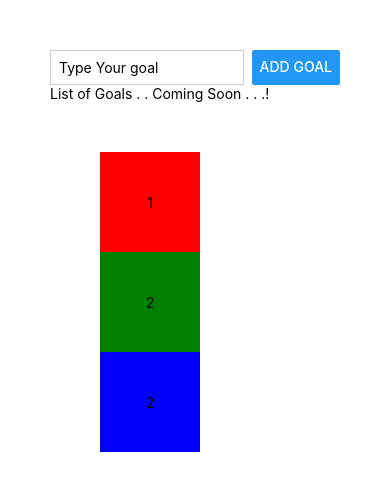
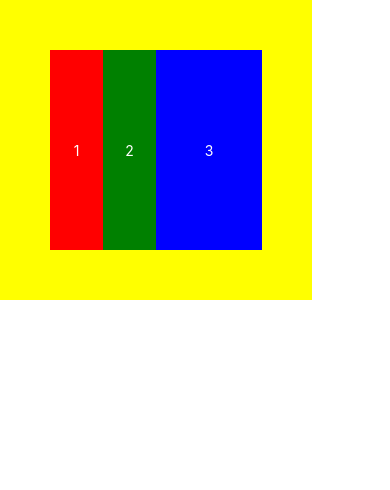
Before and after one commit to aniketicloud/rn-course, a React Native app: screen / in a window 390 px wide. Shown: the top 490 px of the page. Built offline with nearby package versions, Linux system fonts and the light colour scheme.

Commit message:
flexbox deepdive

```diff
--- a/App.js
+++ b/App.js
@@ -4,24 +4,24 @@ import { FlexboxDeep } from './FlexboxDeep';
 
 export default function App() {
   return (
-    <View style={styles.appContainer}>
-      <View style={styles.inputContainer}>
-        <TextInput placeholder='Type Your goal' style={styles.textInput} />
-        <Button title='Add Goal' />
-      </View>
-      <View>
-        <Text>
-          List of Goals . . Coming Soon . . .!
-        </Text>
-      </View>
+    // <View style={styles.appContainer}>
+    //   <View style={styles.inputContainer}>
+    //     <TextInput placeholder='Type Your goal' style={styles.textInput} />
+    //     <Button title='Add Goal' />
+    //   </View>
+    //   <View>
+    //     <Text>
+    //       List of Goals . . Coming Soon . . .!
+    //     </Text>
+    //   </View>
+    // </View>
       <FlexboxDeep />
-    </View>
   );
 }
 
 const styles = StyleSheet.create({
   appContainer: {
-    padding: 50
+    // paddingTop: 50
   },
   inputContainer: {
     flexDirection: 'row',
--- a/FlexboxDeep.js
+++ b/FlexboxDeep.js
@@ -2,35 +2,47 @@ import { View, Text, StyleSheet } from "react-native";
 
 export const FlexboxDeep = () => {
   return (
-    <View style={{ padding: 50 }}>
+    <View style={styles.FlexBoxes}>
       <View style={{ ...styles.boxContainer, ...styles.redBox }}>
-        <Text>1</Text>
+        <Text style={{ color: "white" }}>1</Text>
       </View>
       <View style={{ ...styles.boxContainer, ...styles.greenBox }}>
-        <Text>2</Text>
+        <Text style={{ color: "white" }}>2</Text>
       </View>
       <View style={{ ...styles.boxContainer, ...styles.blueBox }}>
-        <Text>2</Text>
+        <Text style={{ color: "white" }}>3</Text>
       </View>
     </View>
   )
 }
 
 const styles = StyleSheet.create({
+  FlexBoxes: {
+    backgroundColor: "yellow",
+    padding: 50,
+    // margin: "20%",
+    flexDirection: "row",
+    width: "80%",
+    height: 300,
+    justifyContent: "space-around",
+    alignItems: "stretch"
+  },
   boxContainer: {
-    width: 100,
-    height: 100,
+    // width: 100,
+    // height: 100,
     justifyContent: "center",
     alignItems: "center",
-    backgroundColor: 'yellow',
   },
   redBox: {
+    flex: 1,
     backgroundColor: 'red',
   },
   greenBox: {
+    flex: 1,
     backgroundColor: 'green',
   },
   blueBox: {
+    flex: 2,
     backgroundColor: 'blue',
   }
 })
```
